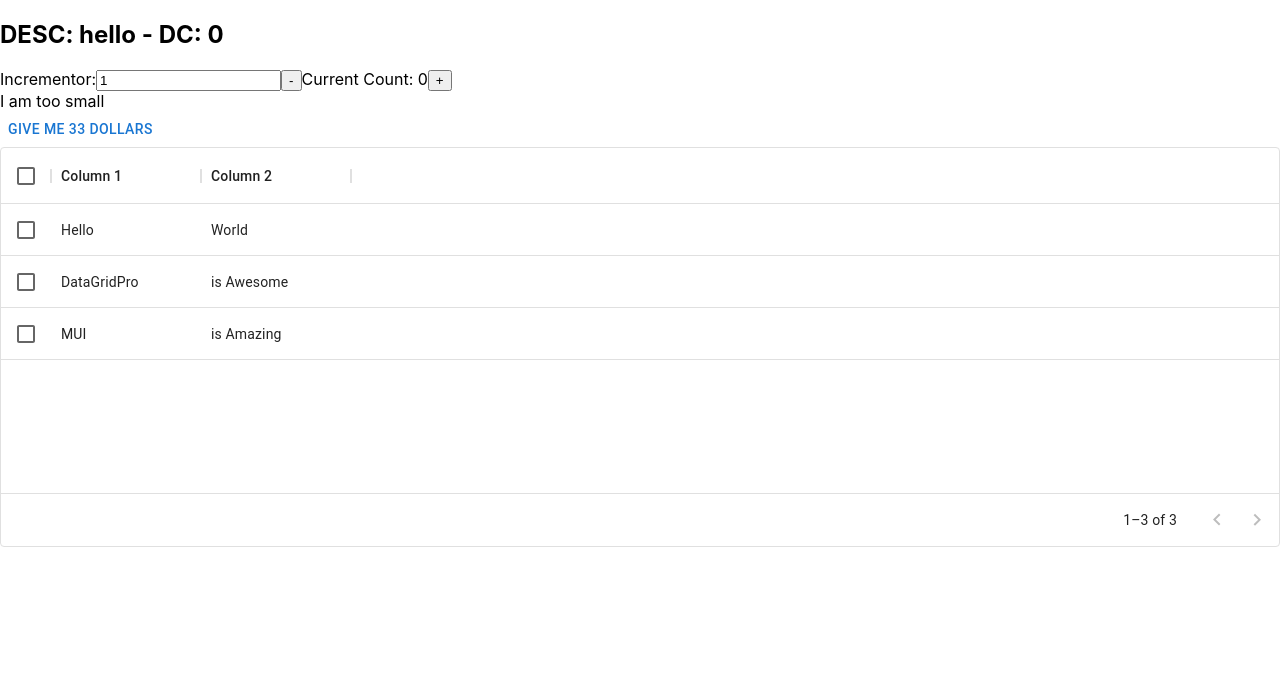
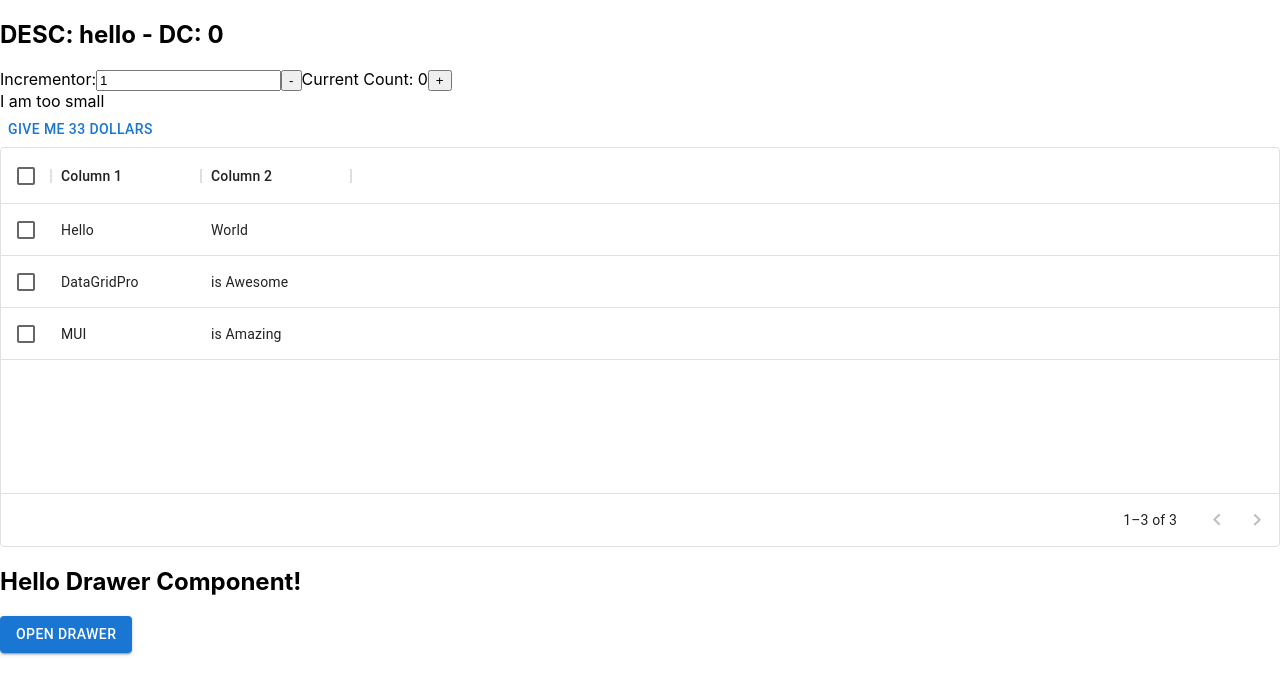
Before and after one commit to manudeli/react-testing-library-jest-config, a Next.js app: page / in a window 1280 px wide. Shown: the top 694 px of the page. Built offline with nearby package versions, Linux system fonts and the light colour scheme.

Commit message:
Drawer 추가

```diff
--- /dev/null
+++ b/src/example3/Drawer.tsx
@@ -0,0 +1,24 @@
+import React, { useState } from "react"
+import { Button, SwipeableDrawer } from "@mui/material"
+
+const Drawer = () => {
+  const [opened, setOpened] = useState(false)
+  return (
+    <div>
+      <h2>Hello Drawer Component!</h2>
+      <Button variant="contained" onClick={() => setOpened(true)}>
+        Open Drawer
+      </Button>
+      <SwipeableDrawer
+        anchor="right"
+        open={opened}
+        onClose={() => setOpened(false)}
+        onOpen={() => setOpened(true)}
+      >
+        Hello Jonghyeon!
+      </SwipeableDrawer>
+    </div>
+  )
+}
+
+export default Drawer
--- a/src/pages/index.tsx
+++ b/src/pages/index.tsx
@@ -1,6 +1,7 @@
 import type { NextPage } from "next"
 import Counter from "../components/Counter/Counter"
 import Example2 from "../example2/Example2"
+import Drawer from "../example3/Drawer"
 
 const Home: NextPage = () => {
   return (
@@ -11,6 +12,7 @@ const Home: NextPage = () => {
           console.log(number)
         }}
       />
+      <Drawer />
     </div>
   )
 }
```
